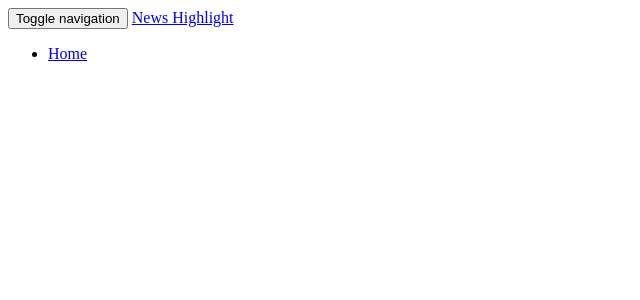
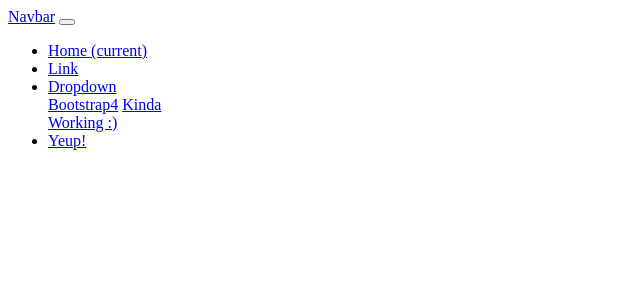
Before and after one commit to SamNgigi/News-Highlight, a Flask app: template app/templates/navbar.html in a window 1280 px wide. Shown: the top 300 px of the page, without its empty margins (0-640 px from the left). Run offline with Flask 2, Linux system fonts and the light colour scheme; the template is opened without the code that fills it, so the values that code supplies are empty; parts of the project's set-up code (start-up, migrations or seed data) failed here and were passed over; some libraries are stand-ins or nearby versions.

Commit message:
Adding bootstrap4

```diff
--- a/app/__init__.py
+++ b/app/__init__.py
@@ -1,6 +1,6 @@
 from flask import Flask
 from .config import DevConfig
-from flask_bootstrap import Bootstrap
+# from flask_bootstrap import Bootstrap
 """
 Initializing our app
 
@@ -15,6 +15,6 @@
 app.config.from_pyfile('config.py')
 
 # Initializing Flask Extension
-bootstrap = Bootstrap(app)
+# bootstrap = Bootstrap(app)
 
 from app import views
--- a/app/templates/macros.html
+++ b/app/templates/macros.html
@@ -1,6 +1 @@
 <!-- The source_list we are iterating through is our parameter in the process_results function -->
-{% macro displaySourceList(source_list) %}
-  {% for source in source_list %}
-  <li>{{source.name}}</li>
-  {% endfor %}
-{% endmacro %}
--- a/app/templates/navbar.html
+++ b/app/templates/navbar.html
@@ -1,18 +1,31 @@
-<div class="navbar navbar-inverse" role="navigation">
-  <div class="container-fluid">
-    <div class="navbar-header">
-      <button type="button" class="navbar-toggle" data-toggle="collapse" data-target=".navbar-collapse">
-                  <span class="sr-only">Toggle navigation</span>
-                  <span class="icon-bar"></span>
-                  <span class="icon-bar"></span>
-                  <span class="icon-bar"></span>
-                </button>
-      <a class="navbar-brand" href="/"> News Highlight </a>
-    </div>
-    <div class="navbar-collapse collapse">
-      <ul class="nav navbar-nav">
-        <li><a href="/">Home</a></li>
-    </div>
+<nav class="navbar navbar-expand-lg navbar navbar-dark bg-primary">
+  <a class="navbar-brand" href="#">Navbar</a>
+  <button class="navbar-toggler" type="button" data-toggle="collapse" data-target="#navbarSupportedContent" aria-controls="navbarSupportedContent" aria-expanded="false" aria-label="Toggle navigation">
+    <span class="navbar-toggler-icon"></span>
+  </button>
 
+  <div class="collapse navbar-collapse" id="navbarSupportedContent">
+    <ul class="navbar-nav mr-auto">
+      <li class="nav-item active">
+        <a class="nav-link" href="#">Home <span class="sr-only">(current)</span></a>
+      </li>
+      <li class="nav-item">
+        <a class="nav-link" href="#">Link</a>
+      </li>
+      <li class="nav-item dropdown">
+        <a class="nav-link dropdown-toggle" href="#" id="navbarDropdown" role="button" data-toggle="dropdown" aria-haspopup="true" aria-expanded="false">
+          Dropdown
+        </a>
+        <div class="dropdown-menu" aria-labelledby="navbarDropdown">
+          <a class="dropdown-item" href="#">Bootstrap4</a>
+          <a class="dropdown-item" href="#">Kinda</a>
+          <div class="dropdown-divider"></div>
+          <a class="dropdown-item" href="#">Working :)</a>
+        </div>
+      </li>
+      <li class="nav-item">
+        <a class="nav-link disabled" href="#">Yeup!</a>
+      </li>
+    </ul>
   </div>
-</div>
+</nav>
--- a/app/views.py
+++ b/app/views.py
@@ -17,7 +17,7 @@
     Example call from views would be
     everything
     """
-    business_list = get_sources('us', 'business')
+    business_list = get_sources('us', '')
     # business_list = get_sources('us', 'business')
     # sports_list = get_sources('us', 'sports')
     # entertainment_list = get_sources('us', 'entertainment')
```
Also changed, not shown: app/templates/base.html (+21 -9 lines), app/templates/index.html (+1 -23 lines).
